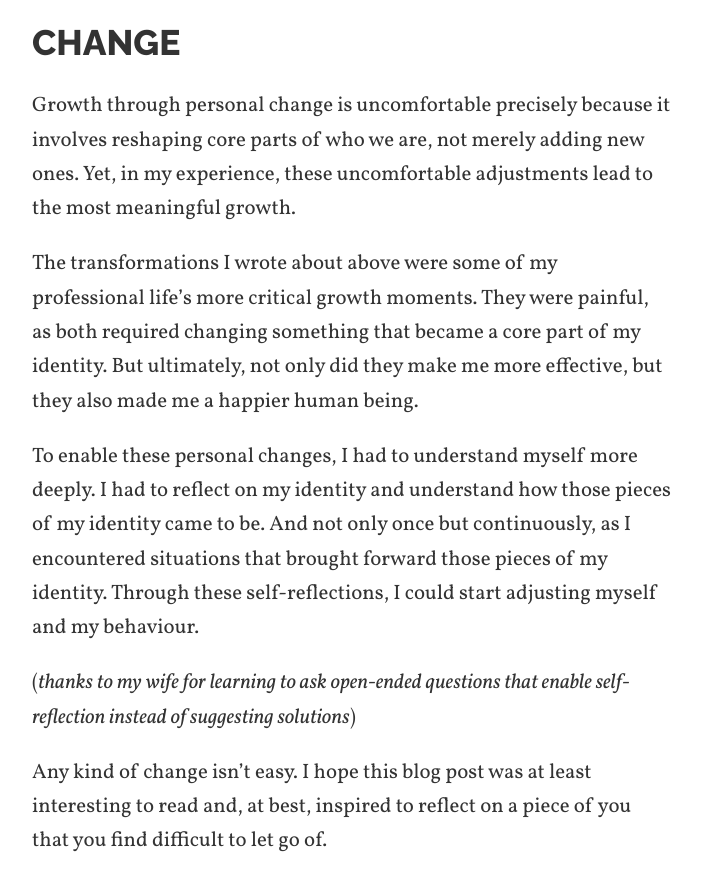
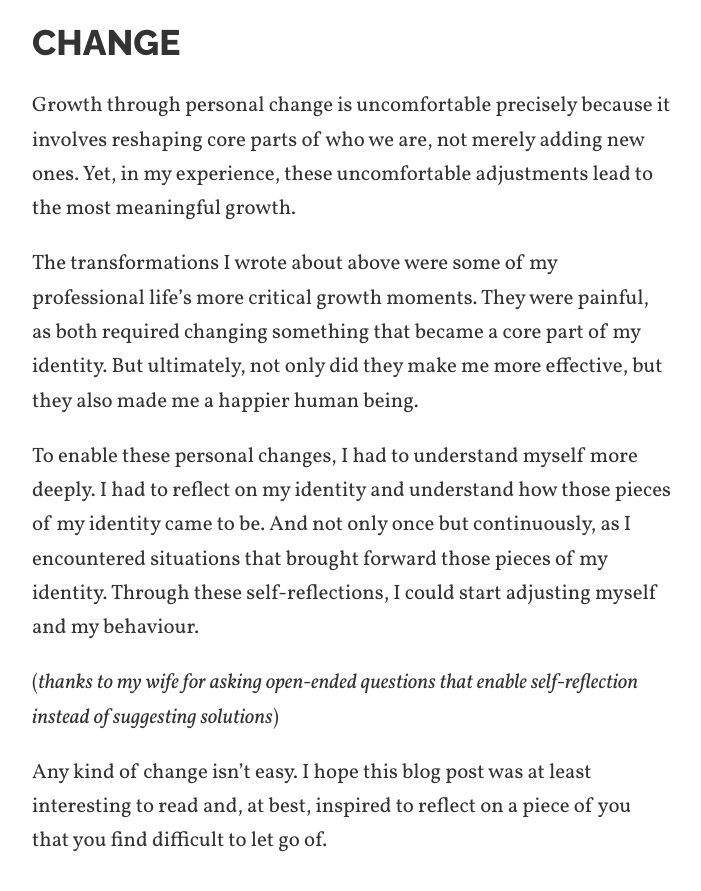
Before and after one commit to mmozuras/mmozuras.github.com, a Jekyll site: the page built from post/_posts/2025-04-27-personal-change.md, in a window 1280 px wide and 900 px high, scrolled down 4342 px. Shown: the top 891 px of the window, without its empty margins (288-989 px from the left). Built offline with Jekyll 4.4.1, drawn with Linux system fonts in a browser that asks for light colours; comment, search, counter and statistics services are not loaded.

Commit message:
Minor fix

```diff
--- a/post/_posts/2025-04-27-personal-change.md
+++ b/post/_posts/2025-04-27-personal-change.md
@@ -64,6 +64,6 @@ The transformations I wrote about above were some of my professional life's more
 
 To enable these personal changes, I had to understand myself more deeply. I had to reflect on my identity and understand how those pieces of my identity came to be. And not only once but continuously, as I encountered situations that brought forward those pieces of my identity. Through these self-reflections, I could start adjusting myself and my behaviour.
 
-(_thanks to my wife for learning to ask open-ended questions that enable self-reflection instead of suggesting solutions_)
+(_thanks to my wife for asking open-ended questions that enable self-reflection instead of suggesting solutions_)
 
 Any kind of change isn't easy. I hope this blog post was at least interesting to read and, at best, inspired to reflect on a piece of you that you find difficult to let go of.
```
